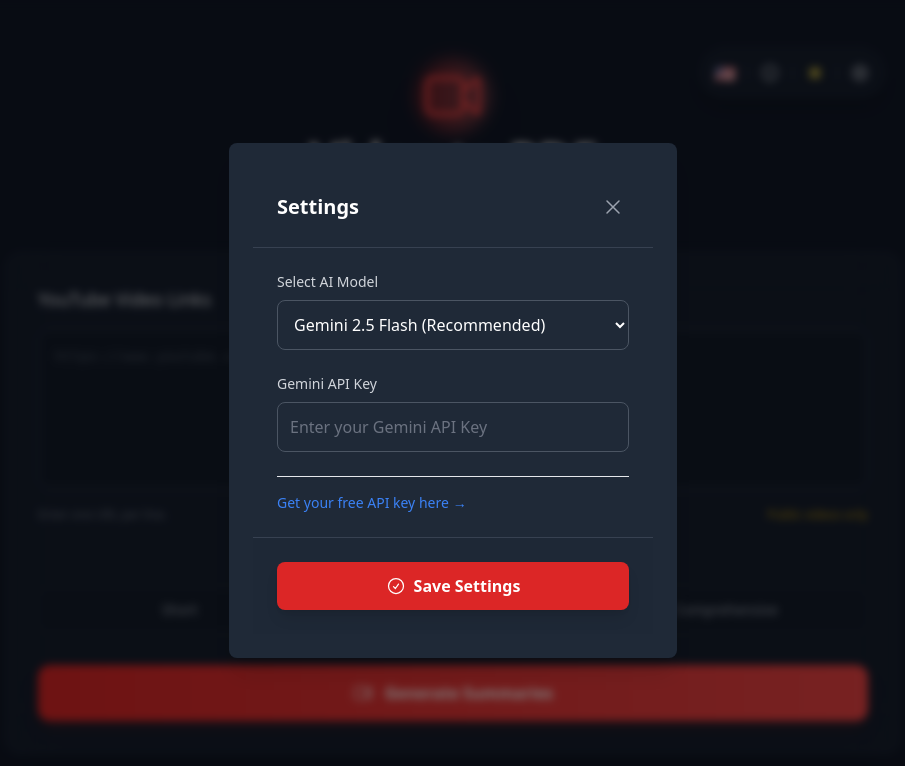
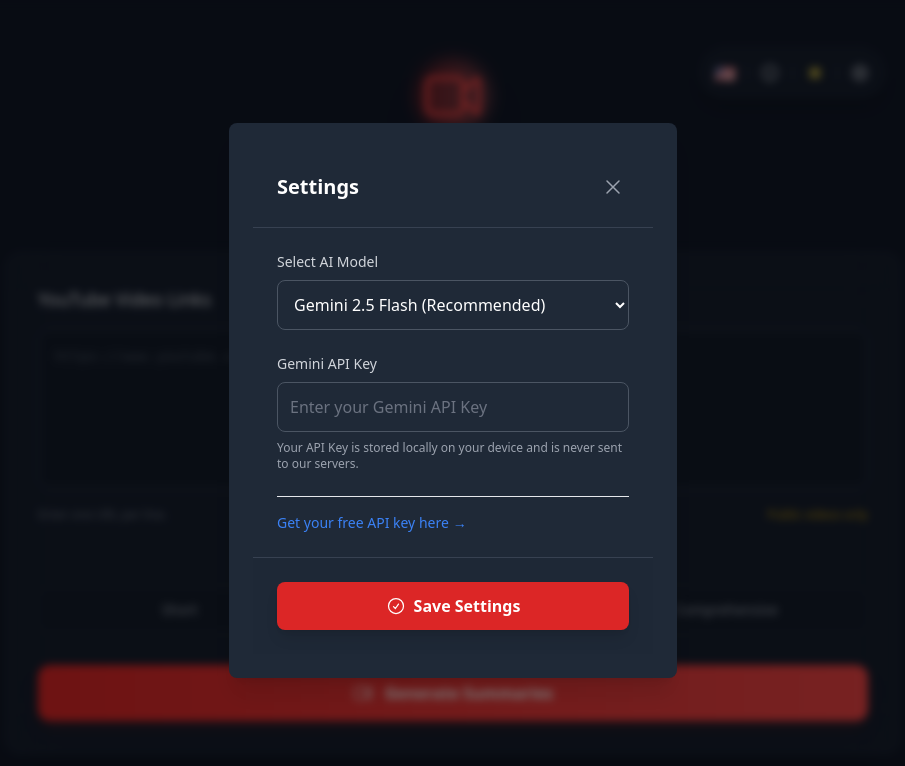
Before and after one commit to MundaneMann1776/YouTube-PDF-Summary-Tool, a React (Vite) app: page / in a window 1280 px wide. Shown: the top 766 px of the page, without its empty margins (187-1092 px from the left). Built offline with nearby package versions, Linux system fonts and the light colour scheme.

Commit message:
Added security disclaimer to API Key modal.

```diff
--- a/components/ApiKeyModal.tsx
+++ b/components/ApiKeyModal.tsx
@@ -94,6 +94,9 @@
                             className={`w-full p-3 rounded-lg border focus:ring-2 focus:ring-red-500 outline-none transition-all ${theme === 'dark' ? 'bg-gray-800 border-gray-600 text-white placeholder-gray-500' : 'bg-white border-gray-300 text-gray-900 placeholder-gray-400'}`}
                         />
                         {error && <p className="mt-1 text-sm text-red-500 flex items-center gap-1"><ExclamationCircleIcon className="w-4 h-4" /> {error}</p>}
+                        <p className={`mt-2 text-xs ${theme === 'dark' ? 'text-gray-400' : 'text-gray-500'}`}>
+                            Your API Key is stored locally on your device and is never sent to our servers.
+                        </p>
                     </div>
 
                     <div className="mt-4 pt-4 border-t border-gray-200 dark:border-gray-700">
```
